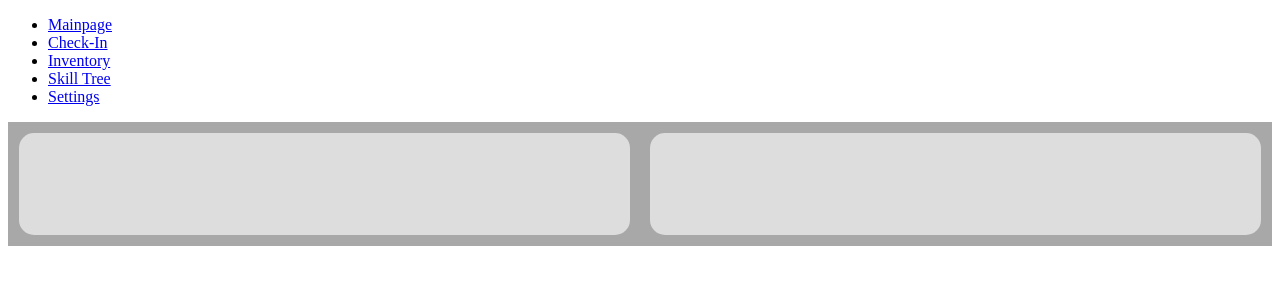
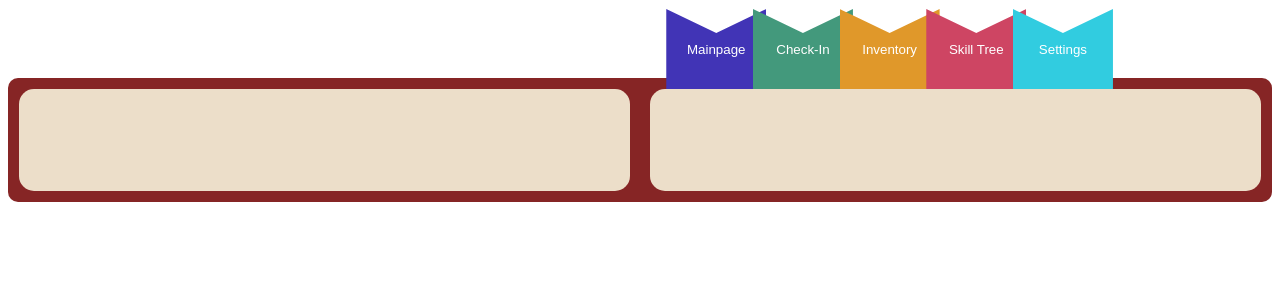
Before and after one commit to Edutale/Team-Plasma, a React (Vite) app in the folder Front-end/: page /check-in in a window 1280 px wide. Shown: the top 300 px of the page. Built offline with nearby package versions, Linux system fonts and the light colour scheme.

Commit message:
Updated nav links to bookmarks and changed book colors

```diff
--- a/Front-end/src/App.css
+++ b/Front-end/src/App.css
@@ -3,12 +3,14 @@
 .pane-container {
   display: grid;
   grid-template-columns: 50% 50%;
-  background-color: hsl(0, 0%, 66%);
+  background-color: #862525;
   padding: 1px;
+  margin-top: 70px;
+  border-radius: 10px;
 }
 
 .pane-item {
-  background-color: #dddddd;
+  background-color: #ecdec9;
   padding: 20px;
   margin: 10px;
   border-radius: 15px;
--- a/Front-end/src/Navigation/Navigation.css
+++ b/Front-end/src/Navigation/Navigation.css
@@ -1 +1,67 @@
 /* ugly to show if css import worked */
+
+.bookmarksBox {
+    position: relative;
+    display: grid;
+    grid-template-columns: auto auto auto auto auto auto auto;
+    object-fit: contain;
+    margin-left: 52%;
+    text-align: left;
+}
+
+.bookmark {
+    position: absolute;
+    margin: 1px;
+    top: 0px;
+    height: 80px;
+    width: 100px;
+    border: 0px;
+    color: white;
+    transition: 0.3s;
+    clip-path: polygon(50% 30%, 100% 0, 100% 100%, 0 100%, 0 0);
+}
+
+.bookmark:focus {
+    clip-path: polygon(50% 80%, 100% 50%, 100% 100%, 0 100%, 0 50%);
+    color: rgba(0, 0, 0, 0);
+}
+
+.mainpageMark {
+    background-color: rgb(65, 52, 182);
+}
+
+.mainpageMark:hover {
+    background-color: rgb(44, 35, 122);
+}
+
+.check-inMark {
+    background-color: rgb(67, 153, 124);
+}
+
+.check-inMark:hover {
+    background-color: rgb(57, 128, 103);
+}
+
+.inventoryMark {
+    background-color: rgb(224, 152, 42);
+}
+
+.inventoryMark:hover {
+    background-color: rgb(175, 118, 31);
+}
+
+.skill-treeMark {
+    background-color: rgb(206, 69, 99);
+}
+
+.skill-treeMark:hover {
+    background-color: rgb(170, 59, 83);
+}
+
+.settingsMark {
+    background-color: rgb(49, 204, 224);
+}
+
+.settingsMark:hover {
+    background-color: rgb(40, 165, 182);
+}
--- a/Front-end/src/Navigation/Navigation.jsx
+++ b/Front-end/src/Navigation/Navigation.jsx
@@ -3,24 +3,14 @@ import './Navigation.css'
 
 function Navigation() {
   return (
-      <ul>
-        <li>
-          <Link to="/"> Mainpage </Link>
-        </li>
-        <li>
-          <Link to="/check-in"> Check-In </Link>
-        </li>
-        <li>
-          <Link to="/inventory"> Inventory </Link>
-        </li>
-        <li>
-          <Link to="/skill-tree"> Skill Tree </Link>
-        </li>
-        <li>
-          <Link to="/settings"> Settings </Link>
-        </li>
-      </ul>
-  )
+    <div className="bookmarksBox">
+      <Link to="/"><button className='bookmark mainpageMark'> Mainpage </button></Link>
+      <Link to="/check-in"><button className='bookmark check-inMark'> Check-In </button></Link>
+      <Link to="/inventory"><button className='bookmark inventoryMark'> Inventory </button></Link>
+      <Link to="/skill-tree"><button className='bookmark skill-treeMark'> Skill Tree </button></Link>
+      <Link to="/settings"><button className='bookmark settingsMark'> Settings </button></Link>
+    </div>
+          )
 }
 
 export default Navigation
```
